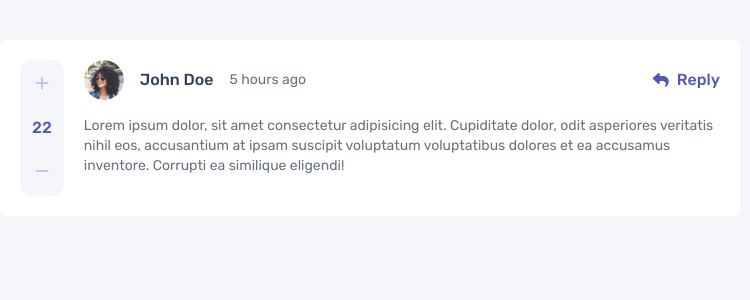
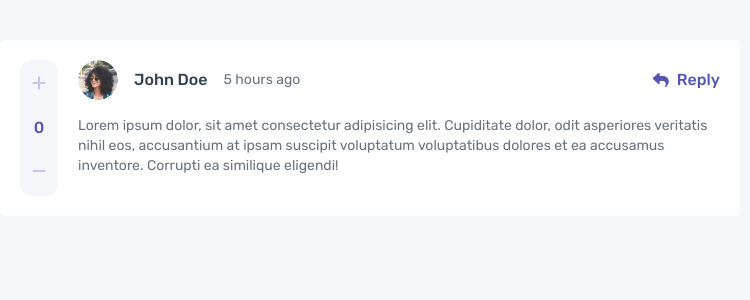
Before and after one commit to coderSuresh/fullstack-comment-section, a Next.js app: page / in a window 1280 px wide. Shown: the top 300 px of the page, without its empty margins (270-1020 px from the left). Built offline with nearby package versions, Linux system fonts and the light colour scheme.

Commit message:
upvote and downvote using local state for now

```diff
--- a/components/UpvoteDownvote.tsx
+++ b/components/UpvoteDownvote.tsx
@@ -1,15 +1,19 @@
+'use client'
 import React from 'react'
 
 const UpvoteDownvote = () => {
+
+    const [upvote, setUpvote] = React.useState(0)
+
     return (
         <div className='flex sm:flex-col sm:py-3 px-3 sm:gap-2 gap-x-5  bg-very-light-gray w-fit h-fit rounded-xl text-center'>
-            <button className='text-light-grayish-blue hover:text-moderate-blue'>
+            <button onClick={() => setUpvote(prevUpvote => prevUpvote + 1)} className='text-light-grayish-blue hover:text-moderate-blue'>
                 <i className='fas fa-plus'></i>
             </button>
 
-            <p className='text-moderate-blue font-medium my-3'>22</p>
+            <p className='text-moderate-blue font-medium my-3'>{upvote}</p>
 
-            <button className='text-light-grayish-blue hover:text-moderate-blue'>
+            <button onClick={() => setUpvote(prevUpvote => prevUpvote && prevUpvote - 1)} className='text-light-grayish-blue hover:text-moderate-blue'>
                 <i className='fas fa-minus'></i>
             </button>
         </div>
```
